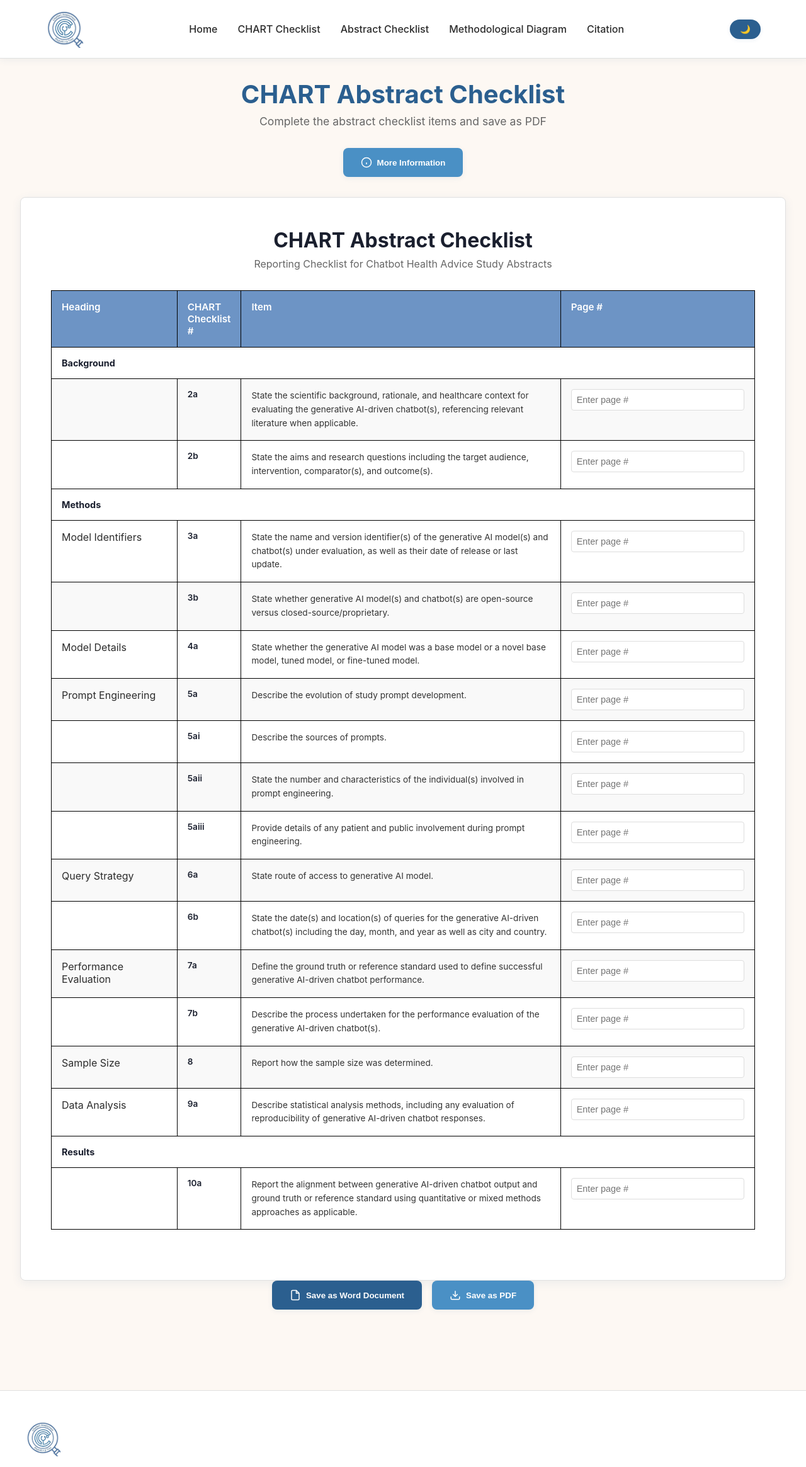
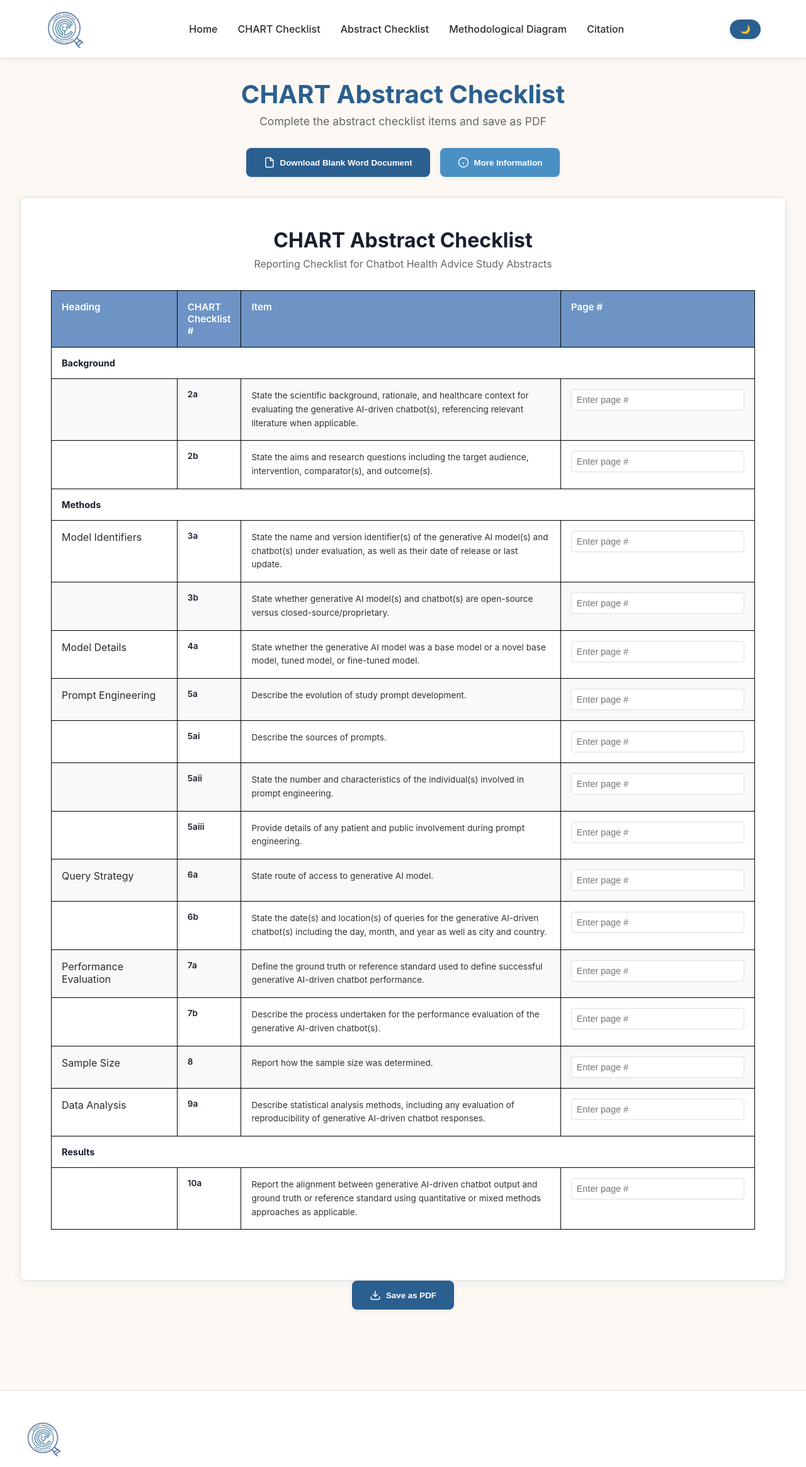
Before and after one commit to CHARTGuideline/CHARTGuideline.github.io, a React (Vite) app: page /abstractchecklist in a window 1280 px wide. Shown: the top 2330 px of the page at 63% size. Built offline with nearby package versions, Linux system fonts and the light colour scheme.

Commit message:
change checklist text

```diff
--- a/src/pages/AbstractChecklist.tsx
+++ b/src/pages/AbstractChecklist.tsx
@@ -358,7 +358,7 @@ const AbstractChecklist = () => {
                         width: { size: 46, type: WidthType.PERCENTAGE },
                       }),
                       new TableCell({
-                        children: [new Paragraph(responses[item.number] || '')],
+                        children: [new Paragraph('')],
                         width: { size: 28, type: WidthType.PERCENTAGE },
                       }),
                     ],
@@ -416,6 +416,13 @@ const AbstractChecklist = () => {
       </PageHeader>
 
       <ActionButtons>
+        <Button theme={theme} variant="primary" onClick={downloadAsWord}>
+          <svg viewBox="0 0 24 24" fill="none" stroke="currentColor" strokeWidth="2">
+            <path d="M14 2H6a2 2 0 0 0-2 2v16a2 2 0 0 0 2 2h12a2 2 0 0 0 2-2V8z"/>
+            <path d="M14 2v6h6"/>
+          </svg>
+          Download Blank Word Document
+        </Button>
         <Button
           theme={theme}
           variant="secondary"
@@ -473,14 +480,7 @@ const AbstractChecklist = () => {
       </ChecklistContainer>
 
       <ActionButtons>
-        <Button theme={theme} variant="primary" onClick={downloadAsWord}>
-          <svg viewBox="0 0 24 24" fill="none" stroke="currentColor" strokeWidth="2">
-            <path d="M14 2H6a2 2 0 0 0-2 2v16a2 2 0 0 0 2 2h12a2 2 0 0 0 2-2V8z"/>
-            <path d="M14 2v6h6"/>
-          </svg>
-          Save as Word Document
-        </Button>
-        <Button theme={theme} variant="secondary" onClick={downloadAsPDF}>
+        <Button theme={theme} variant="primary" onClick={downloadAsPDF}>
           <svg viewBox="0 0 24 24" fill="none" stroke="currentColor" strokeWidth="2">
             <path d="M21 15v4a2 2 0 0 1-2 2H5a2 2 0 0 1-2-2v-4"/>
             <path d="M7 10l5 5 5-5"/>
--- a/src/pages/FullChecklist.tsx
+++ b/src/pages/FullChecklist.tsx
@@ -265,7 +265,7 @@ const FullChecklist = () => {
                         width: { size: 42, type: WidthType.PERCENTAGE },
                       }),
                       new TableCell({
-                        children: [new Paragraph(responses[item.number] || '')],
+                        children: [new Paragraph('')],
                         width: { size: 32, type: WidthType.PERCENTAGE },
                       }),
                     ],
@@ -449,6 +449,13 @@ const FullChecklist = () => {
       </PageHeader>
 
       <ActionButtons>
+        <Button theme={theme} variant="primary" onClick={downloadAsWord}>
+          <svg viewBox="0 0 24 24" fill="none" stroke="currentColor" strokeWidth="2">
+            <path d="M14 2H6a2 2 0 0 0-2 2v16a2 2 0 0 0 2 2h12a2 2 0 0 0 2-2V8z"/>
+            <path d="M14 2v6h6"/>
+          </svg>
+          Download Blank Word Document
+        </Button>
         <Button
           theme={theme}
           variant="secondary"
@@ -510,14 +517,7 @@ const FullChecklist = () => {
       </ChecklistContainer>
 
       <ActionButtons>
-        <Button theme={theme} variant="primary" onClick={downloadAsWord}>
-          <svg viewBox="0 0 24 24" fill="none" stroke="currentColor" strokeWidth="2">
-            <path d="M14 2H6a2 2 0 0 0-2 2v16a2 2 0 0 0 2 2h12a2 2 0 0 0 2-2V8z"/>
-            <path d="M14 2v6h6"/>
-          </svg>
-          Save as Word Document
-        </Button>
-        <Button theme={theme} variant="secondary" onClick={downloadAsPDF}>
+        <Button theme={theme} variant="primary" onClick={downloadAsPDF}>
           <svg viewBox="0 0 24 24" fill="none" stroke="currentColor" strokeWidth="2">
             <path d="M21 15v4a2 2 0 0 1-2 2H5a2 2 0 0 1-2-2v-4"/>
             <path d="M7 10l5 5 5-5"/>
```
